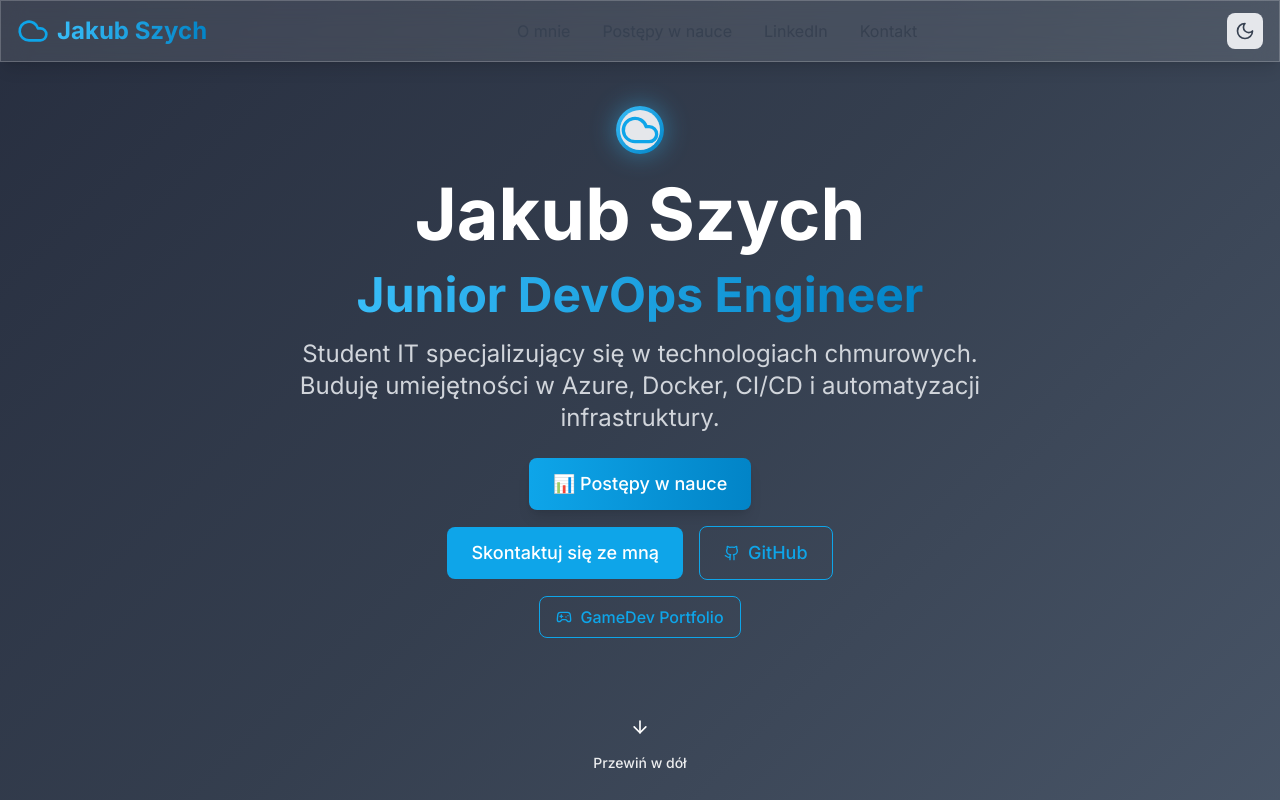
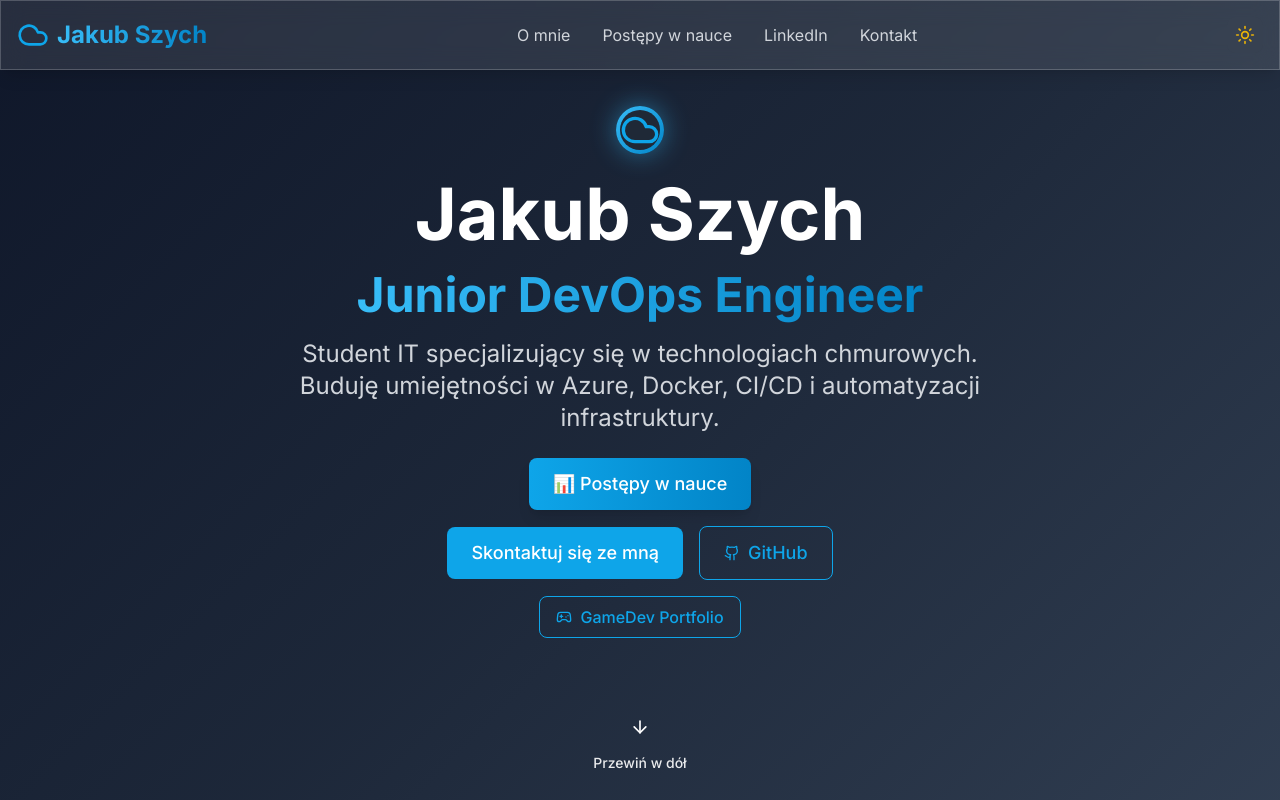
Before and after one commit to Szyszek25/szyszek25.github.io, a React (Vite) app: page / in a window 1280 px wide. Shown: the top 800 px of the page. Built offline with nearby package versions, Linux system fonts and the light colour scheme.

Commit message:
update week 7

```diff
--- a/src/App.jsx
+++ b/src/App.jsx
@@ -12,30 +12,31 @@ import Footer from './components/Footer';
 import ScrollToTop from './components/ScrollToTop';
 
 function App() {
-  const [darkMode, setDarkMode] = useState(false);
+  // Default to dark if no saved preference
+  const getInitialDark = () => {
+    if (typeof window === 'undefined') return true;
+    const saved = localStorage.getItem('theme');
+    if (saved === 'dark') return true;
+    if (saved === 'light') return false;
+    // no saved preference -> default dark
+    return true;
+  };
+
+  const [darkMode, setDarkMode] = useState(getInitialDark);
 
   useEffect(() => {
-    // Check for saved theme preference or default to light mode
-    const savedTheme = localStorage.getItem('theme');
-    const prefersDark = window.matchMedia('(prefers-color-scheme: dark)').matches;
-
-    if (savedTheme === 'dark' || (!savedTheme && prefersDark)) {
-      setDarkMode(true);
-      document.documentElement.classList.add('dark');
-    }
-  }, []);
-
-  const toggleDarkMode = () => {
-    const newDarkMode = !darkMode;
-    setDarkMode(newDarkMode);
-
-    if (newDarkMode) {
+    // Apply class immediately on mount
+    if (darkMode) {
       document.documentElement.classList.add('dark');
       localStorage.setItem('theme', 'dark');
     } else {
       document.documentElement.classList.remove('dark');
       localStorage.setItem('theme', 'light');
     }
+  }, [darkMode]);
+
+  const toggleDarkMode = () => {
+    setDarkMode(prev => !prev);
   };
 
   return (
--- a/src/components/Header.jsx
+++ b/src/components/Header.jsx
@@ -66,11 +66,11 @@ const Header = ({ darkMode, toggleDarkMode }) => {
       }}
       transition={{ duration: 0.3, ease: "easeInOut" }}
     >
-      <div className="container mx-auto px-4 py-3 md:py-6">
+  <div className="container mx-auto px-4 py-4 md:py-6">
         <div className="flex items-center justify-between">
           {/* Logo */}
           <motion.div
-            className="flex items-center space-x-2 cursor-pointer"
+            className="flex items-center space-x-2 cursor-pointer mt-1 md:mt-0"
             onClick={() => scrollToSection('hero')}
             whileHover={{ scale: 1.05 }}
           >
--- a/src/components/LinkedInFeed.jsx
+++ b/src/components/LinkedInFeed.jsx
@@ -68,6 +68,14 @@ const LinkedInFeed = () => {
 
   // Mock data for demonstration
   const mockPosts = [
+    {
+      id: 0,
+      title: "Tydzień 7 nauki DevOps/Cloud za mną! 🚀",
+      summary: "Pogłębiałem oficjalną dokumentację Microsoft (Identity, Governance, Monitoring, IaC), robiłem testy AZ-900 i utrwalałem Zero-Trust & Defense in Depth. Przygotowuję post #4 o Identity & Access Management i planuję termin egzaminu (koniec września / październik). Fundamenty pod nowy projekt analizy sentymentu też ruszyły! 🔐",
+      link: "https://linkedin.com/posts/jakub-szych-week7-devops-cloud",
+      publishDate: "2025-09-14T10:00:00Z",
+      author: "Jakub Szych"
+    },
     {
       id: 1,
       title: "Witam chmurki w dzień słoneczny ☁️ Tydzień 3 nauki DevOps/Cloud za mną! 🚀",
```
Also changed, not shown: 1 other file (tests, documents, lock files or other folders).
